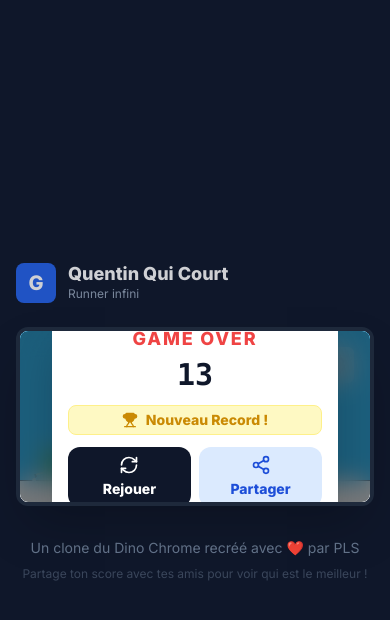
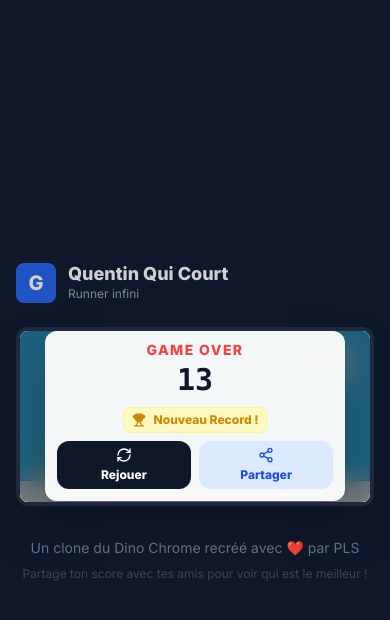
Before and after one commit to desk-pro/dino-qube, a React (Vite) app: page / in a window 390 px wide. Both pictures are taken after a click on the button "JOUER". Shown: the top 620 px of the page. Built offline with nearby package versions, Linux system fonts and the light colour scheme.

Commit message:
fix(canvas): Improve character hair and glasses rendering
Adjusted the character's hair to depict a receding hairline with a brown color. Also, refined the glasses rendering with thinner lines for a more polished look.

```diff
--- a/components/GameCanvas.tsx
+++ b/components/GameCanvas.tsx
@@ -444,7 +444,7 @@ const GameCanvas: React.FC<GameCanvasProps> = ({ onGameOver, highScore }) => {
       SHORTS: '#1f2937', // Dark Grey/Slate
       SOCKS: '#111827',
       SHOES: '#1F2937',
-      HAIR: '#5D4037',
+      HAIR: '#5D4037', // Brown
       GLASSES: '#000000',
     };
 
@@ -548,44 +548,58 @@ const GameCanvas: React.FC<GameCanvasProps> = ({ onGameOver, highScore }) => {
     ctx.fillRect(HEAD_X - 6, WAIST_Y, 12, 10);
 
 
-    // --- HEAD ---
+    // --- HEAD (Calvitie style) ---
     // Neck
     ctx.fillStyle = COLORS.SKIN;
     ctx.fillRect(HEAD_X - 2, HEAD_Y + 5, 4, 6);
 
-    // Skull
+    // Face/Head Base
+    ctx.fillStyle = COLORS.SKIN;
     ctx.beginPath();
     ctx.arc(HEAD_X, HEAD_Y, 9, 0, Math.PI * 2);
     ctx.fill();
 
-    // Hair (Balding - Crown on the left/back)
-    ctx.strokeStyle = COLORS.HAIR;
-    ctx.lineWidth = 2;
+    // Hair - Brown, Receding hairline (Calvitie frontale)
+    ctx.fillStyle = COLORS.HAIR;
     ctx.beginPath();
-    // Draw arc from top-left (1.2PI approx) to bottom-left (0.8PI approx)
-    // Actually, drawing slightly more to cover the "back" of the head properly
-    ctx.arc(HEAD_X, HEAD_Y, 9, Math.PI * 0.6, Math.PI * 1.4, false);
+    // Start at back-bottom of ear
+    ctx.arc(HEAD_X, HEAD_Y, 9.5, Math.PI * 0.7, Math.PI * 1.7, false);
+    // Cut back in high on the forehead to create receding look
+    // Go to side
+    ctx.quadraticCurveTo(HEAD_X + 7, HEAD_Y - 4, HEAD_X, HEAD_Y - 8); // High hairline point
+    ctx.quadraticCurveTo(HEAD_X - 7, HEAD_Y - 4, HEAD_X - 8, HEAD_Y + 3);
+    ctx.fill();
+
+    // Glasses (Black)
+    ctx.strokeStyle = COLORS.GLASSES;
+    ctx.lineWidth = 0.3; // Even thinner lines as requested
+    ctx.beginPath();
+    // Frame
+    ctx.moveTo(HEAD_X + 2, HEAD_Y - 3);
+    ctx.lineTo(HEAD_X + 9, HEAD_Y - 3);
+    ctx.lineTo(HEAD_X + 9, HEAD_Y + 2);
+    ctx.lineTo(HEAD_X + 2, HEAD_Y + 2);
+    ctx.closePath();
+    ctx.stroke();
+    // Arm
+    ctx.beginPath();
+    ctx.moveTo(HEAD_X + 2, HEAD_Y - 1);
+    ctx.lineTo(HEAD_X - 2, HEAD_Y - 2); // To ear
     ctx.stroke();
 
-    // Nose (Profile view pointing Right)
-    ctx.fillStyle = COLORS.SKIN;
+    // Eye (Dot in middle of glasses)
+    ctx.fillStyle = 'black';
     ctx.beginPath();
-    ctx.moveTo(HEAD_X + 7, HEAD_Y - 2);
-    ctx.lineTo(HEAD_X + 13, HEAD_Y + 2); // Pointy nose
-    ctx.lineTo(HEAD_X + 7, HEAD_Y + 5);
+    ctx.arc(HEAD_X + 6, HEAD_Y - 0.5, 1, 0, Math.PI * 2);
     ctx.fill();
 
-    // Glasses
-    ctx.strokeStyle = COLORS.GLASSES;
-    ctx.lineWidth = 1;
+    // Mouth (Horizontal line)
+    ctx.strokeStyle = '#3E2723';
+    ctx.lineWidth = 0.5; // Thinner as requested
     ctx.beginPath();
-    ctx.moveTo(HEAD_X + 2, HEAD_Y - 1); // Ear position
-    ctx.lineTo(HEAD_X + 9, HEAD_Y - 1); // To nose
+    ctx.moveTo(HEAD_X + 6, HEAD_Y + 5);
+    ctx.lineTo(HEAD_X + 9, HEAD_Y + 5);
     ctx.stroke();
-    // Lens
-    ctx.fillStyle = 'rgba(0,0,0,0.1)';
-    ctx.fillRect(HEAD_X + 9, HEAD_Y - 3, 2, 5);
-    ctx.strokeRect(HEAD_X + 9, HEAD_Y - 3, 2, 5);
 
 
     // Right Arm (Foreground - Last to overlap body)
@@ -764,7 +778,7 @@ const GameCanvas: React.FC<GameCanvasProps> = ({ onGameOver, highScore }) => {
       />
 
       {/* HUD */}
-      <div className="absolute top-4 right-4 flex gap-4 font-mono font-bold text-slate-700 text-lg md:text-xl select-none">
+      <div className="absolute top-4 right-4 flex gap-4 font-mono font-bold text-slate-700 text-lg md:text-xl select-none z-10">
         <div className="flex items-center gap-2 px-2 py-1 bg-white/50 rounded-md backdrop-blur-sm">
            <span className="text-slate-500 text-sm">HI</span> {highScore.toString().padStart(5, '0')}
         </div>
@@ -775,21 +789,21 @@ const GameCanvas: React.FC<GameCanvasProps> = ({ onGameOver, highScore }) => {
 
       {/* Start Screen Overlay */}
       {displayStatus === GameStatus.START && (
-        <div className="absolute inset-0 bg-black/40 backdrop-blur-sm flex flex-col items-center justify-center text-white p-4 text-center z-10">
-          <div className="bg-white p-5 md:p-8 rounded-xl md:rounded-2xl shadow-2xl text-slate-800 w-[90%] md:w-auto max-w-md animate-fade-in-up">
-            <h1 className="text-2xl md:text-4xl font-extrabold mb-2 text-blue-600">Quentin Qui Court</h1>
-            <p className="text-slate-500 mb-4 md:mb-6 text-sm md:text-base">Évite les obstacles. Cours aussi loin que possible !</p>
+        <div className="absolute inset-0 bg-black/40 backdrop-blur-sm flex flex-col items-center justify-center text-white z-10 p-2">
+          <div className="bg-white/95 p-3 md:p-8 rounded-xl md:rounded-2xl shadow-2xl text-slate-800 w-[90%] md:w-auto max-w-md animate-fade-in-up flex flex-col items-center justify-center">
+            <h1 className="text-xl md:text-4xl font-extrabold mb-1 md:mb-2 text-blue-600 leading-none">Quentin Qui Court</h1>
+            <p className="text-slate-500 mb-2 md:mb-6 text-xs md:text-base leading-tight">Évite les obstacles !</p>
 
-            <div className="flex flex-col gap-3 md:gap-4">
+            <div className="flex flex-col gap-2 md:gap-4 w-full">
               <button
                 onClick={resetGame}
-                className="flex items-center justify-center gap-2 w-full py-3 md:py-4 bg-blue-600 hover:bg-blue-700 text-white rounded-xl font-bold text-base md:text-lg transition-transform hover:scale-[1.02] active:scale-[0.98]"
+                className="flex items-center justify-center gap-2 w-full py-2 md:py-4 bg-blue-600 hover:bg-blue-700 text-white rounded-xl font-bold text-sm md:text-lg transition-transform hover:scale-[1.02] active:scale-[0.98]"
               >
-                <Play size={20} className="md:w-6 md:h-6" fill="currentColor" />
+                <Play size={16} className="md:w-6 md:h-6" fill="currentColor" />
                 JOUER
               </button>
 
-              <div className="text-xs md:text-sm text-slate-400 mt-1 md:mt-2">
+              <div className="text-[10px] md:text-sm text-slate-400 mt-1 text-center">
                 Appuie pour sauter
               </div>
             </div>
@@ -799,31 +813,31 @@ const GameCanvas: React.FC<GameCanvasProps> = ({ onGameOver, highScore }) => {
 
       {/* Game Over Overlay */}
       {displayStatus === GameStatus.GAME_OVER && (
-        <div className="absolute inset-0 bg-black/50 backdrop-blur-md flex flex-col items-center justify-center text-white p-4 z-10">
-           <div className="bg-white p-4 md:p-8 rounded-xl md:rounded-2xl shadow-2xl text-slate-800 w-[90%] md:w-auto max-w-sm text-center transform transition-all scale-100">
-             <div className="mb-1 md:mb-2 text-red-500 font-extrabold text-lg md:text-2xl uppercase tracking-widest">Game Over</div>
-             <div className="text-3xl md:text-5xl font-black text-slate-900 mb-3 md:mb-6 font-mono">{currentScore}</div>
+        <div className="absolute inset-0 bg-black/50 backdrop-blur-md flex flex-col items-center justify-center text-white z-10 p-2">
+           <div className="bg-white/95 p-3 md:p-8 rounded-xl md:rounded-2xl shadow-2xl text-slate-800 w-[90%] md:w-auto max-w-sm text-center transform transition-all scale-100 flex flex-col items-center justify-center">
+             <div className="mb-1 text-red-500 font-extrabold text-sm md:text-2xl uppercase tracking-widest leading-none">Game Over</div>
+             <div className="text-3xl md:text-5xl font-black text-slate-900 mb-2 md:mb-6 font-mono leading-tight">{currentScore}</div>
 
              {isNewRecord && currentScore > 0 && (
-               <div className="mb-3 md:mb-6 flex items-center justify-center gap-2 text-yellow-600 font-bold bg-yellow-100 py-1 md:py-2 px-2 rounded-lg border border-yellow-200 text-sm md:text-base">
-                 <Trophy size={16} className="md:w-5 md:h-5" fill="currentColor" /> Nouveau Record !
+               <div className="mb-2 md:mb-6 flex items-center justify-center gap-2 text-yellow-600 font-bold bg-yellow-100 py-1 px-2 md:py-2 rounded-lg border border-yellow-200 text-xs md:text-base">
+                 <Trophy size={14} className="md:w-5 md:h-5" fill="currentColor" /> Nouveau Record !
                </div>
              )}
 
-             <div className="grid grid-cols-2 gap-2 md:gap-3">
+             <div className="grid grid-cols-2 gap-2 md:gap-3 w-full">
                 <button
                   onClick={resetGame}
-                  className="flex flex-col items-center justify-center gap-1 py-2 md:py-3 bg-slate-900 hover:bg-slate-800 text-white rounded-xl font-bold transition-colors text-sm md:text-base"
+                  className="flex flex-col items-center justify-center gap-1 py-1.5 md:py-3 bg-slate-900 hover:bg-slate-800 text-white rounded-xl font-bold transition-colors text-xs md:text-base"
                 >
-                  <RefreshCw size={20} className="md:w-6 md:h-6" />
+                  <RefreshCw size={16} className="md:w-6 md:h-6" />
                   <span>Rejouer</span>
                 </button>
                 <button
                   onClick={handleShare}
-                  className={`flex flex-col items-center justify-center gap-1 py-2 md:py-3 rounded-xl font-bold transition-all text-sm md:text-base ${copySuccess ? 'bg-green-100 text-green-700' : 'bg-blue-100 hover:bg-blue-200 text-blue-700'}`}
+                  className={`flex flex-col items-center justify-center gap-1 py-1.5 md:py-3 rounded-xl font-bold transition-all text-xs md:text-base ${copySuccess ? 'bg-green-100 text-green-700' : 'bg-blue-100 hover:bg-blue-200 text-blue-700'}`}
                 >
-                  {copySuccess ? <Check size={20} className="md:w-6 md:h-6" /> : <Share2 size={20} className="md:w-6 md:h-6" />}
-                  <span>{copySuccess ? 'Copié !' : 'Partager'}</span>
+                  {copySuccess ? <Check size={16} className="md:w-6 md:h-6" /> : <Share2 size={16} className="md:w-6 md:h-6" />}
+                  <span>{copySuccess ? 'Copié' : 'Partager'}</span>
                 </button>
              </div>
            </div>
```
